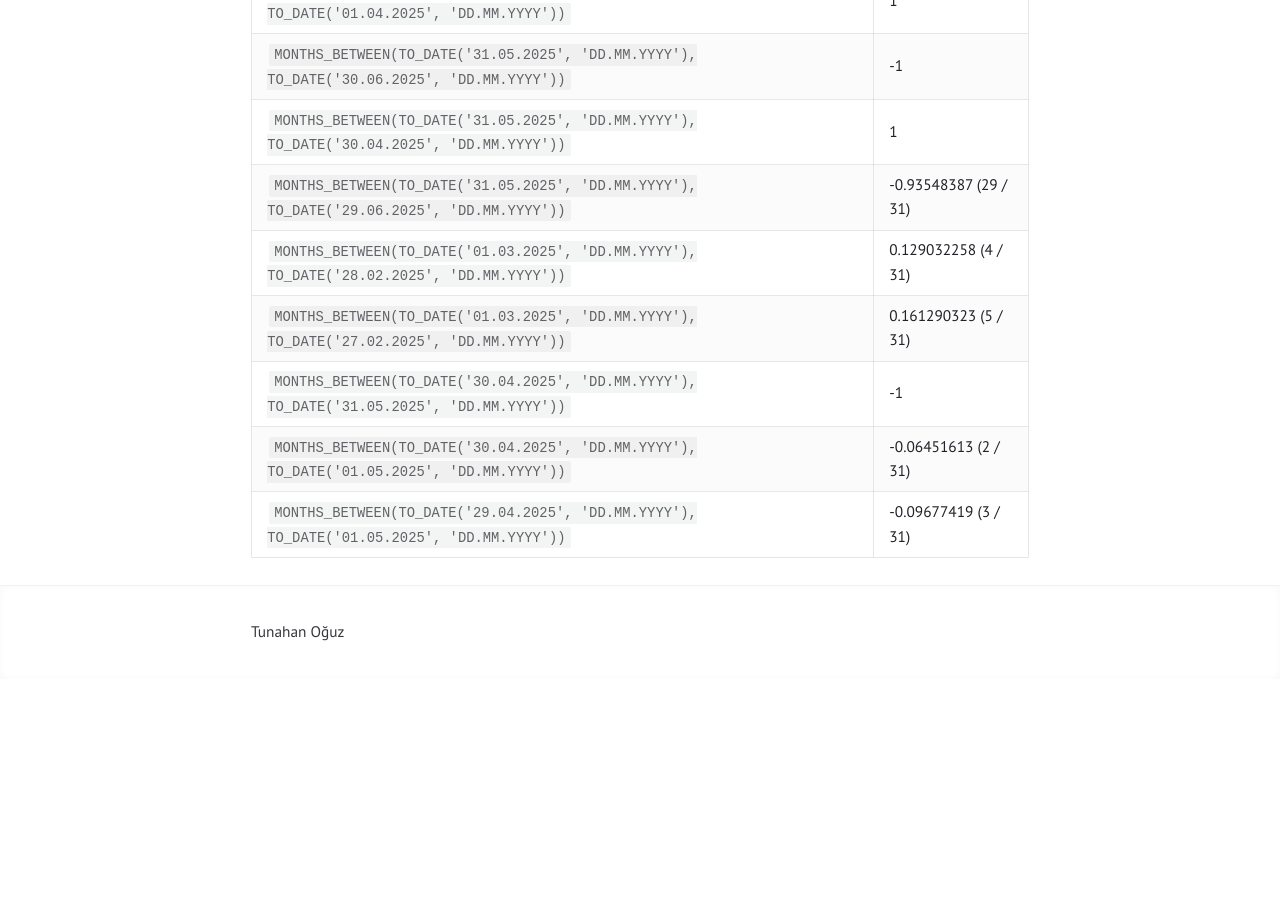
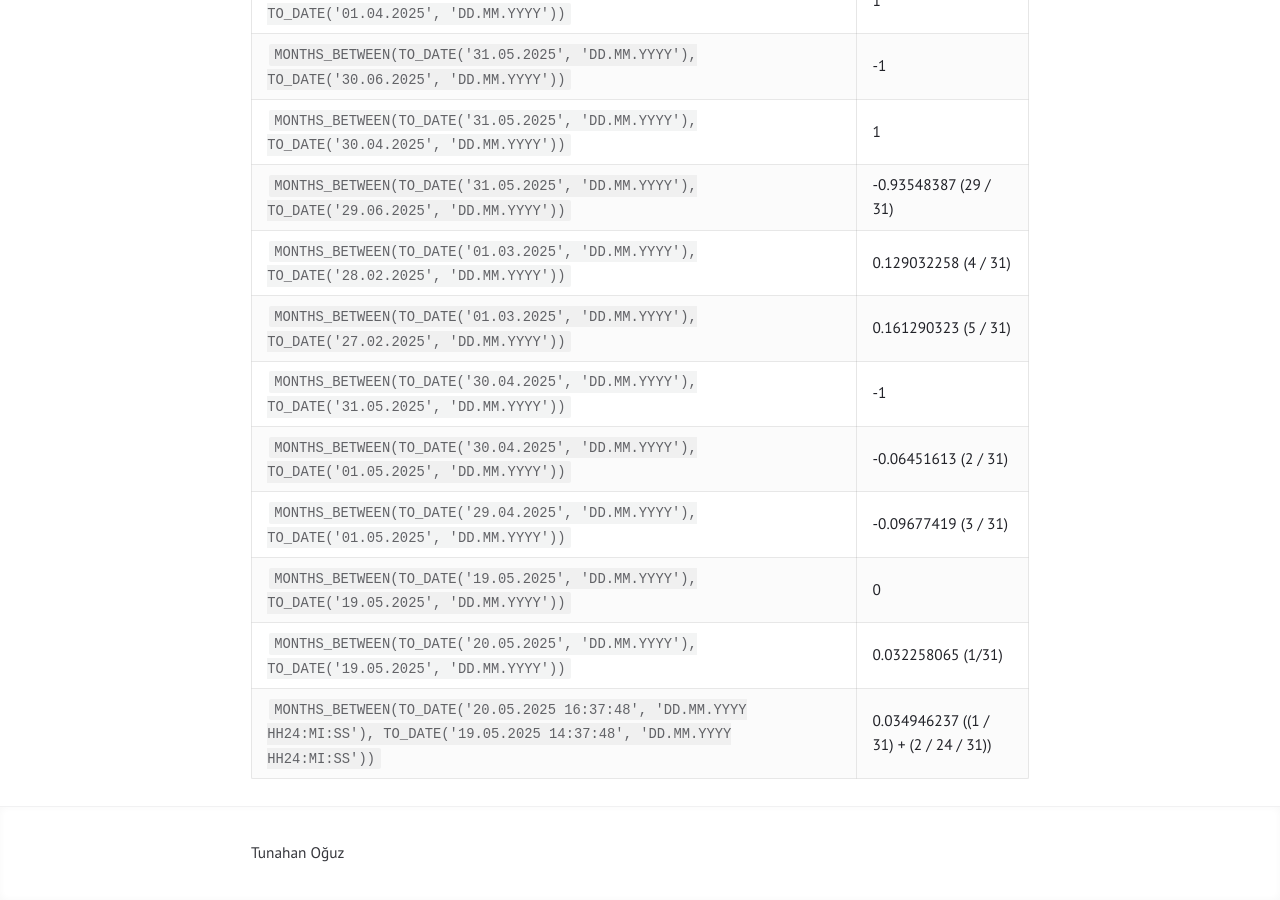
Before and after one commit to tunahanoguz/tunahanoguz.github.io, a Jekyll site: the page built from _posts/2025-05-25-oracle-MONTHS_BETWEEN-fonksiyonu.md, in a window 1280 px wide and 900 px high, scrolled down 688 px. Built offline with Jekyll 4.4.1, drawn with Linux system fonts in a browser that asks for light colours; before the commit the page ends 1367 px from its top, so only the background shows below that.

Commit message:
Update 2025-05-25-oracle-MONTHS_BETWEEN-fonksiyonu.md

```diff
--- a/_posts/2025-05-25-oracle-MONTHS_BETWEEN-fonksiyonu.md
+++ b/_posts/2025-05-25-oracle-MONTHS_BETWEEN-fonksiyonu.md
@@ -30,3 +30,6 @@ categories: oracle
 | `MONTHS_BETWEEN(TO_DATE('30.04.2025', 'DD.MM.YYYY'), TO_DATE('31.05.2025', 'DD.MM.YYYY'))` | -1                                   |
 | `MONTHS_BETWEEN(TO_DATE('30.04.2025', 'DD.MM.YYYY'), TO_DATE('01.05.2025', 'DD.MM.YYYY'))` | -0.06451613 (2 / 31)                 |
 | `MONTHS_BETWEEN(TO_DATE('29.04.2025', 'DD.MM.YYYY'), TO_DATE('01.05.2025', 'DD.MM.YYYY'))` | -0.09677419 (3 / 31)                 |
+| `MONTHS_BETWEEN(TO_DATE('19.05.2025', 'DD.MM.YYYY'), TO_DATE('19.05.2025', 'DD.MM.YYYY'))` | 0                                    |
+| `MONTHS_BETWEEN(TO_DATE('20.05.2025', 'DD.MM.YYYY'), TO_DATE('19.05.2025', 'DD.MM.YYYY'))` | 0.032258065 (1/31)                   |
+| `MONTHS_BETWEEN(TO_DATE('20.05.2025 16:37:48', 'DD.MM.YYYY HH24:MI:SS'), TO_DATE('19.05.2025 14:37:48', 'DD.MM.YYYY HH24:MI:SS'))` | 0.034946237 ((1 / 31) + (2 / 24 / 31)) |
```
